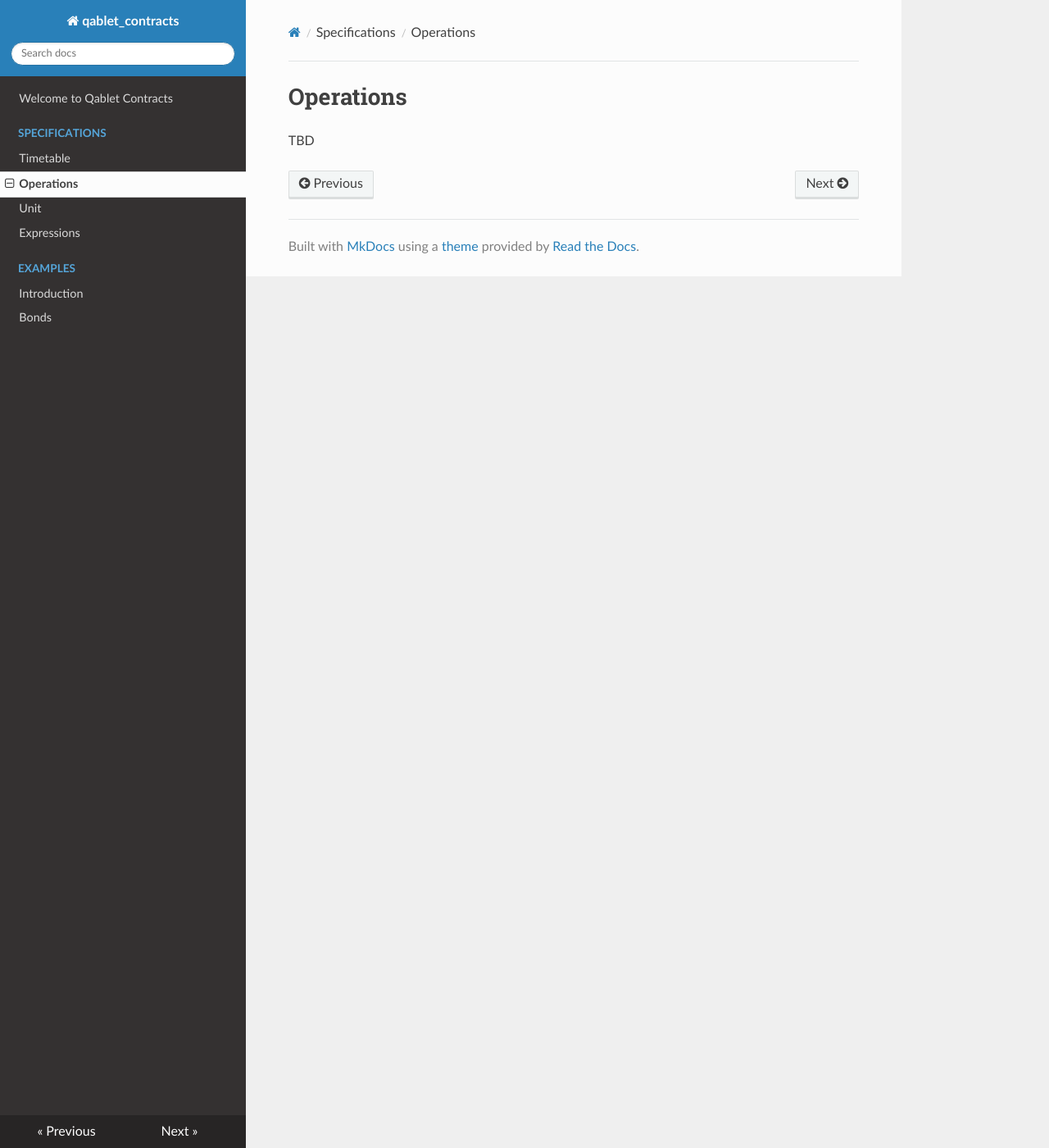
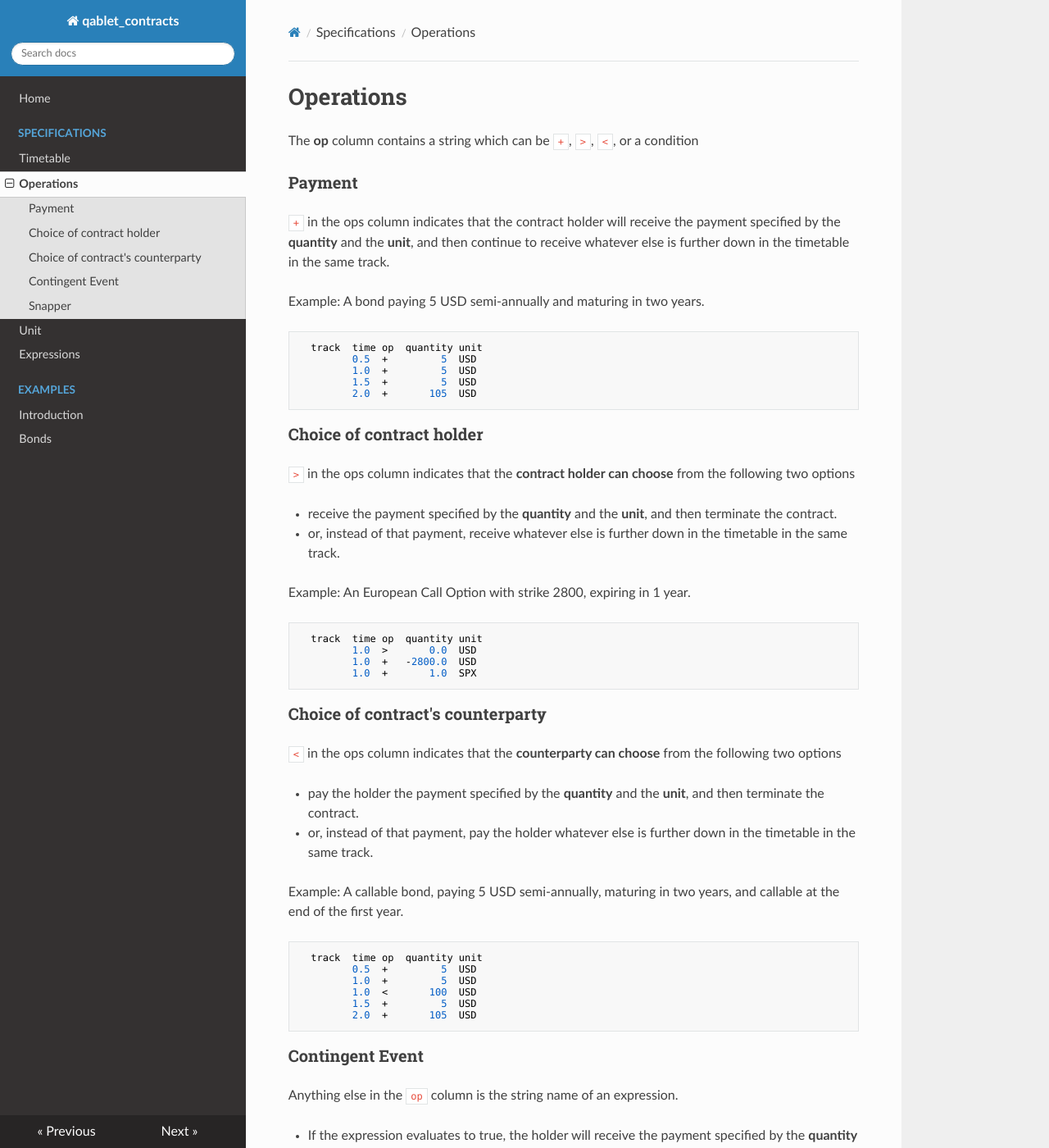
Before and after one commit to qablet/qablet-contracts, an MkDocs documentation site: the page built from docs/specifications/operations.md, in a window 1280 px wide and 1400 px high. Shown: the whole window at 82% size. Built offline with MkDocs 1.6.1, drawn with Linux system fonts in a browser that asks for light colours; nearby versions of some CDN libraries; some of the changed text lies outside the part shown.

Commit message:
docs first version

````diff
--- a/docs/specifications/operations.md
+++ b/docs/specifications/operations.md
@@ -1,3 +1,70 @@
 # Operations
 
-TBD
+The **op** column contains a string which can be `+`, `>`, `<`, or a condition
+
+### Payment
+
+`+` in the ops column indicates that the contract holder will receive
+the payment specified by the **quantity** and the **unit**,
+and then continue to receive whatever else is further down in the timetable
+in the same track.
+
+Example: A bond paying 5 USD semi-annually and maturing in two years.
+
+```python
+  track  time op  quantity unit
+         0.5  +         5  USD
+         1.0  +         5  USD
+         1.5  +         5  USD
+         2.0  +       105  USD
+```
+
+
+### Choice of contract holder
+
+`>` in the ops column indicates that the **contract holder can choose** from the following two options
+
+- receive the payment specified by the **quantity** and the **unit**, and then terminate the contract.
+- or, instead of that payment, receive whatever else is further down in the timetable in the same track.
+
+Example: An European Call Option with strike 2800, expiring in 1 year.
+
+```python
+  track  time op  quantity unit
+         1.0  >       0.0  USD
+         1.0  +   -2800.0  USD
+         1.0  +       1.0  SPX
+```
+
+
+### Choice of contract's counterparty
+
+`<` in the ops column indicates that the **counterparty can choose** from the following two options
+
+- pay the holder the payment specified by the **quantity** and the **unit**, and then terminate the contract.
+- or, instead of that payment, pay the holder whatever else is further down in the timetable in the same track.
+
+Example: A callable bond, paying 5 USD semi-annually, maturing in two years, and callable at the end of the first year.
+
+```python
+  track  time op  quantity unit
+         0.5  +         5  USD
+         1.0  +         5  USD
+         1.0  <       100  USD
+         1.5  +         5  USD
+         2.0  +       105  USD
+```
+
+
+### Contingent Event
+
+Anything else in the `op` column is the string name of an expression.
+
+ - If the expression evaluates to true, the holder will receive the payment specified by the **quantity** and the **unit**, and then terminate the contract.
+ - If the expression evaluates to false, then instead of that payment, holder will receive whatever else is further down in the timetable in the same track.
+
+Example: knock-in or knock-out events in a barrier option.
+
+### Snapper
+
+If the **unit** column contains a Snapper, i.e. a path dependent calculation to be performed at that time, then the **op** column is ignored.
--- a/requirements-test.txt
+++ b/requirements-test.txt
@@ -9,6 +9,7 @@
 gitchangelog
 mkdocs
 mkdocstrings
+mkdocstrings-python
 pyarrow
 pandas
 numpy
````
Also changed, not shown: docs/index.md (+12 -5 lines), docs/specifications/expressions.md (+1 -1 lines), docs/specifications/timetable.md (+38 -30 lines), docs/specifications/units.md (+9 -4 lines).
